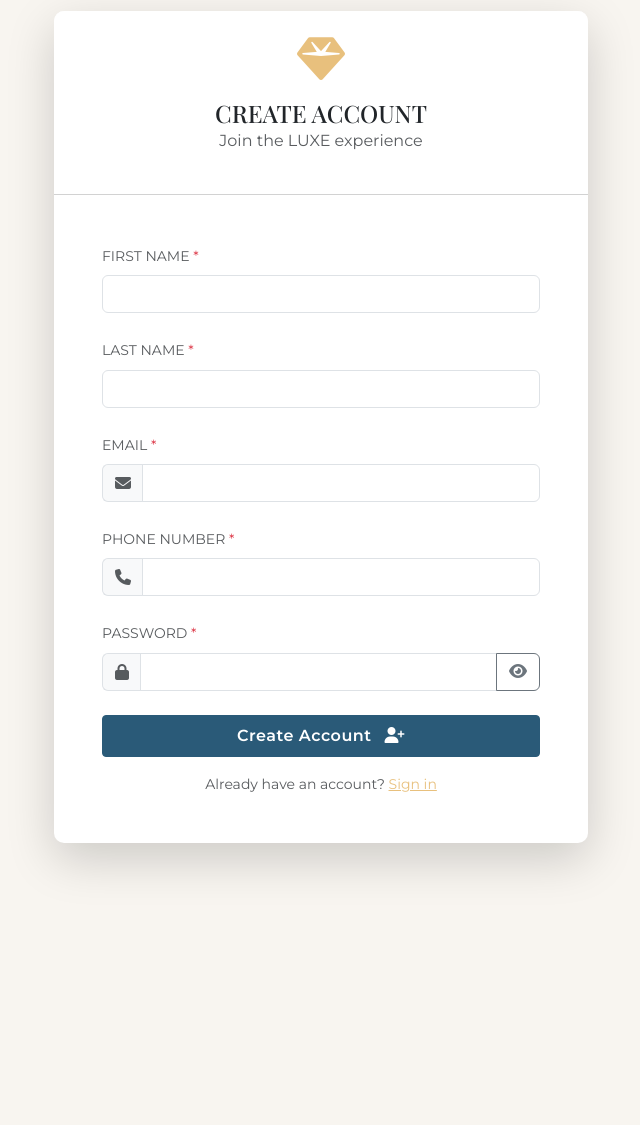
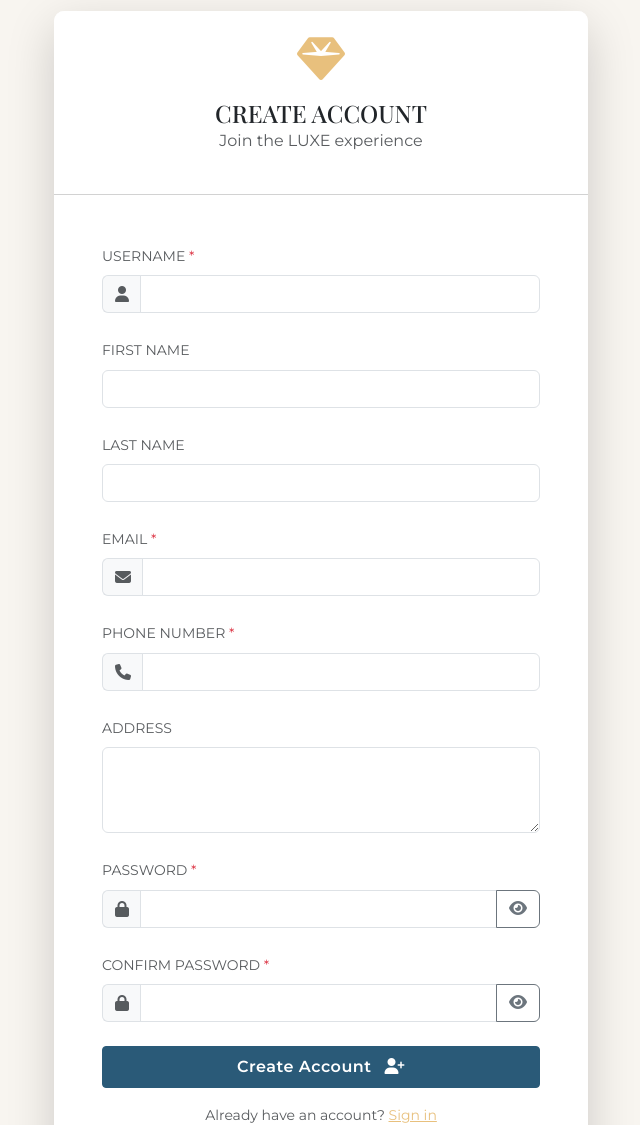
Before and after one commit to faezehghiasi/luxe-Store-Django, a Django app: page /account/ in a window 1280 px wide. Shown: the part 587-1712 px from the top of the page, without its empty margins (319-959 px from the left). Before the commit the page ends 1459 px from the top, so only its background shows below. Run offline with Django 5.2, Linux system fonts and the light colour scheme.

Commit message:
change signup form

```diff
--- a/store/account/forms.py
+++ b/store/account/forms.py
@@ -2,6 +2,8 @@ from django import forms
 from django.core import validators
 from phonenumber_field.formfields import PhoneNumberField
 from . import models
+from django.contrib.auth.forms import UserCreationForm
+
 
 #*********************************************************************************************************
 # class SignUpForm(forms.Form):
@@ -15,12 +17,13 @@ from . import models
 #
 #*********************************************************************************************************
 
-class SignUpForm(forms.ModelForm):
+class SignUpForm(UserCreationForm):
     class Meta:
         model = models.User
-        fields = ['first_name', 'last_name', 'email','phone_number','password']
+        exclude = ['is_staff', 'is_superuser', 'is_active', 'date_joined', 'groups', 'user_permissions','last_login','avatar']
+        # fields = ['first_name', 'last_name', 'email','phone_number','password']
         # fields = '__all__'
-        # exclude = ['is_staff', 'is_superuser', 'is_active', 'groups', 'user_permissions']
+
 
 # *********************************************************************************************************
 
--- a/store/account/templates/account/signup.html
+++ b/store/account/templates/account/signup.html
@@ -16,7 +16,7 @@
                     </div>
                 </div>
                 <div class="card-body p-5">
-                    <form method="post">
+                    <form method="post" enctype="multipart/form-data">
                         {% csrf_token %}
 
                         {% if form.non_field_errors %}
@@ -27,17 +27,41 @@
                             </div>
                         {% endif %}
 
+                        <!-- Username Field -->
+                        <div class="mb-4">
+                            <label for="{{ form.username.id_for_label }}" class="form-label small text-uppercase text-muted">
+                                Username <span class="text-danger">*</span>
+                            </label>
+                            <div class="input-group">
+                                <span class="input-group-text bg-light border-end-0">
+                                    <i class="fas fa-user text-muted"></i>
+                                </span>
+                                <input type="text"
+                                       class="form-control {% if form.username.errors %}is-invalid{% endif %}"
+                                       id="{{ form.username.id_for_label }}"
+                                       name="{{ form.username.html_name }}"
+                                       value="{{ form.username.value|default:'' }}"
+                                       required>
+                            </div>
+                            {% if form.username.errors %}
+                                <div class="invalid-feedback">
+                                    {% for error in form.username.errors %}
+                                        {{ error }}
+                                    {% endfor %}
+                                </div>
+                            {% endif %}
+                        </div>
+
                         <!-- First Name Field -->
                         <div class="mb-4">
                             <label for="{{ form.first_name.id_for_label }}" class="form-label small text-uppercase text-muted">
-                                First Name <span class="text-danger">*</span>
+                                First Name
                             </label>
                             <input type="text"
                                    class="form-control {% if form.first_name.errors %}is-invalid{% endif %}"
                                    id="{{ form.first_name.id_for_label }}"
                                    name="{{ form.first_name.html_name }}"
-                                   value="{{ form.first_name.value|default:'' }}"
-                                   required>
+                                   value="{{ form.first_name.value|default:'' }}">
                             {% if form.first_name.errors %}
                                 <div class="invalid-feedback">
                                     {% for error in form.first_name.errors %}
@@ -50,14 +74,13 @@
                         <!-- Last Name Field -->
                         <div class="mb-4">
                             <label for="{{ form.last_name.id_for_label }}" class="form-label small text-uppercase text-muted">
-                                Last Name <span class="text-danger">*</span>
+                                Last Name
                             </label>
                             <input type="text"
                                    class="form-control {% if form.last_name.errors %}is-invalid{% endif %}"
                                    id="{{ form.last_name.id_for_label }}"
                                    name="{{ form.last_name.html_name }}"
-                                   value="{{ form.last_name.value|default:'' }}"
-                                   required>
+                                   value="{{ form.last_name.value|default:'' }}">
                             {% if form.last_name.errors %}
                                 <div class="invalid-feedback">
                                     {% for error in form.last_name.errors %}
@@ -117,9 +140,27 @@
                             {% endif %}
                         </div>
 
+                        <!-- Address Field -->
+                        <div class="mb-4">
+                            <label for="{{ form.address.id_for_label }}" class="form-label small text-uppercase text-muted">
+                                Address
+                            </label>
+                            <textarea class="form-control {% if form.address.errors %}is-invalid{% endif %}"
+                                      id="{{ form.address.id_for_label }}"
+                                      name="{{ form.address.html_name }}"
+                                      rows="3">{{ form.address.value|default:'' }}</textarea>
+                            {% if form.address.errors %}
+                                <div class="invalid-feedback">
+                                    {% for error in form.address.errors %}
+                                        {{ error }}
+                                    {% endfor %}
+                                </div>
+                            {% endif %}
+                        </div>
+
                         <!-- Password Field -->
                         <div class="mb-4">
-                            <label for="{{ form.password.id_for_label }}" class="form-label small text-uppercase text-muted">
+                            <label for="{{ form.password1.id_for_label }}" class="form-label small text-uppercase text-muted">
                                 Password <span class="text-danger">*</span>
                             </label>
                             <div class="input-group">
@@ -127,21 +168,53 @@
                                     <i class="fas fa-lock text-muted"></i>
                                 </span>
                                 <input type="password"
-                                       class="form-control {% if form.password.errors %}is-invalid{% endif %}"
-                                       id="{{ form.password.id_for_label }}"
-                                       name="{{ form.password.html_name }}"
+                                       class="form-control {% if form.password1.errors %}is-invalid{% endif %}"
+                                       id="{{ form.password1.id_for_label }}"
+                                       name="{{ form.password1.html_name }}"
                                        required>
                                 <button class="btn btn-outline-secondary toggle-password" type="button">
                                     <i class="fas fa-eye"></i>
                                 </button>
                             </div>
-                            {% if form.password.errors %}
+                            {% if form.password1.errors %}
                                 <div class="invalid-feedback">
-                                    {% for error in form.password.errors %}
+                                    {% for error in form.password1.errors %}
                                         {{ error }}
                                     {% endfor %}
                                 </div>
                             {% endif %}
+                        </div>
+
+                        <!-- Password Confirmation Field -->
+                        <div class="mb-4">
+                            <label for="{{ form.password2.id_for_label }}" class="form-label small text-uppercase text-muted">
+                                Confirm Password <span class="text-danger">*</span>
+                            </label>
+                            <div class="input-group">
+                                <span class="input-group-text bg-light border-end-0">
+                                    <i class="fas fa-lock text-muted"></i>
+                                </span>
+                                <input type="password"
+                                       class="form-control {% if form.password2.errors %}is-invalid{% endif %}"
+                                       id="{{ form.password2.id_for_label }}"
+                                       name="{{ form.password2.html_name }}"
+                                       required>
+                                <button class="btn btn-outline-secondary toggle-password" type="button">
+                                    <i class="fas fa-eye"></i>
+                                </button>
+                            </div>
+                            {% if form.password2.errors %}
+                                <div class="invalid-feedback">
+                                    {% for error in form.password2.errors %}
+                                        {{ error }}
+                                    {% endfor %}
+                                </div>
+                            {% endif %}
+                        </div>
+
+                        <!-- Password Match Validation -->
+                        <div id="password-match-error" class="alert alert-danger d-none mb-4">
+                            Passwords do not match!
                         </div>
 
                         <!-- Submit Button -->
@@ -195,5 +268,21 @@
             icon.classList.toggle('fa-eye-slash');
         });
     });
+
+    // Password match validation
+    const password1 = document.getElementById('{{ form.password1.id_for_label }}');
+    const password2 = document.getElementById('{{ form.password2.id_for_label }}');
+    const errorDiv = document.getElementById('password-match-error');
+
+    function checkPasswordMatch() {
+        if (password1.value && password2.value && password1.value !== password2.value) {
+            errorDiv.classList.remove('d-none');
+        } else {
+            errorDiv.classList.add('d-none');
+        }
+    }
+
+    password1.addEventListener('input', checkPasswordMatch);
+    password2.addEventListener('input', checkPasswordMatch);
 </script>
 {% endblock %}
```
